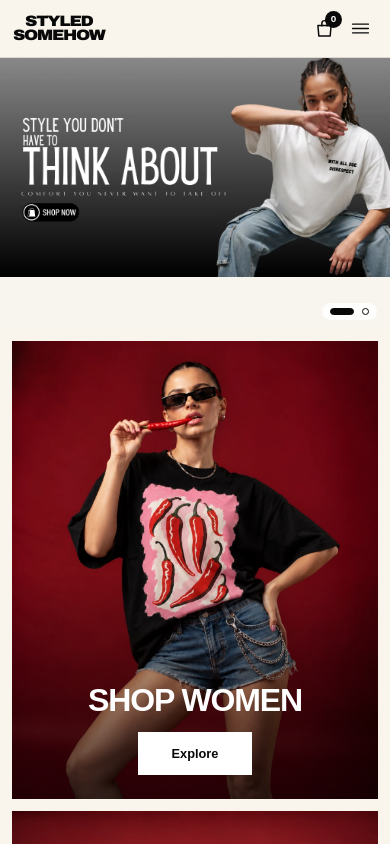
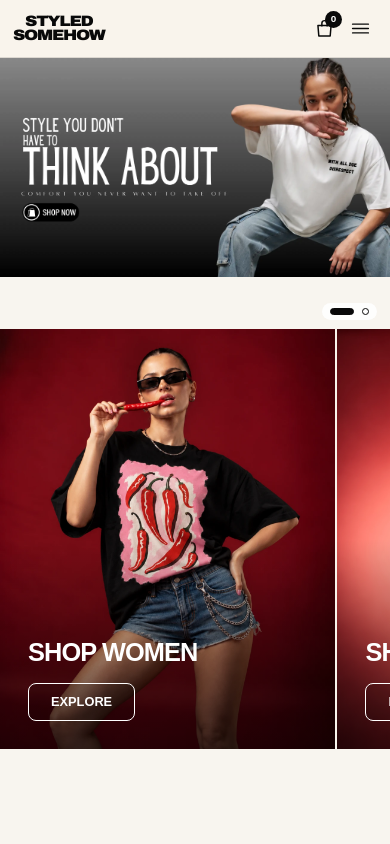
Before and after one commit to Khushi-24/Styled-Somehow, a Next.js app in the folder frontend/: page / in a window 390 px wide. Shown: the top 844 px of the page. Built offline with nearby package versions, Linux system fonts and the light colour scheme.

Commit message:
Use horizontal swipe cards for mobile Shop For section

```diff
--- a/frontend/app/globals.css
+++ b/frontend/app/globals.css
@@ -94,8 +94,12 @@ button { color: inherit; font: inherit; }
 .shop-for__card:focus-visible { outline: 3px solid #090909; outline-offset: 4px; }
 @media (hover: hover) { .shop-for__card:hover img { transform: scale(1.025); } }
 @media (max-width: 620px) {
- .shop-for { padding: 12px; }
- .shop-for__grid { grid-template-columns: 1fr; gap: 12px; }
- .shop-for__caption { bottom: 24px; }
- .shop-for__caption h2 { font-size: 2rem; }
+ .shop-for { padding: 0; }
+ .shop-for__grid { grid-template-columns: none; grid-auto-flow: column; grid-auto-columns: 86%; gap: 2px; overflow-x: auto; scroll-snap-type: x mandatory; scroll-padding-inline: 0; overscroll-behavior-x: contain; scrollbar-width: none; }
+ .shop-for__grid::-webkit-scrollbar { display: none; }
+ .shop-for__card { min-width: 0; scroll-snap-align: start; }
+ .shop-for__caption { right: 24px; bottom: 28px; left: 28px; text-align: left; }
+ .shop-for__caption h2 { margin-bottom: 18px; font-size: clamp(1.5rem, 6.5vw, 2rem); }
+ .shop-for__explore { padding: 8px 22px; border: 1px solid white; border-radius: 8px; background: rgba(0,0,0,.15); color: white; text-transform: uppercase; }
+ .shop-for__card:focus-visible { outline-offset: -4px; }
 }
```
